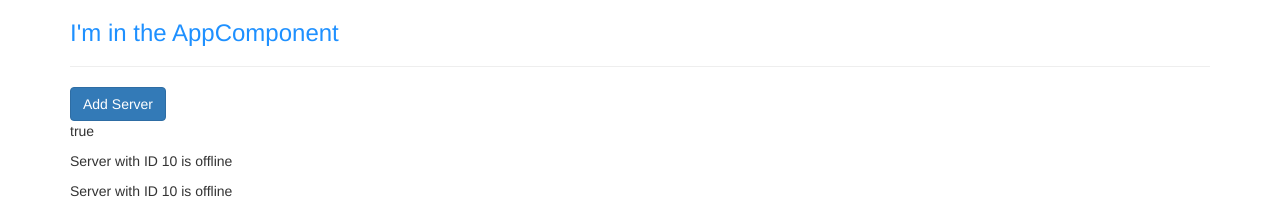
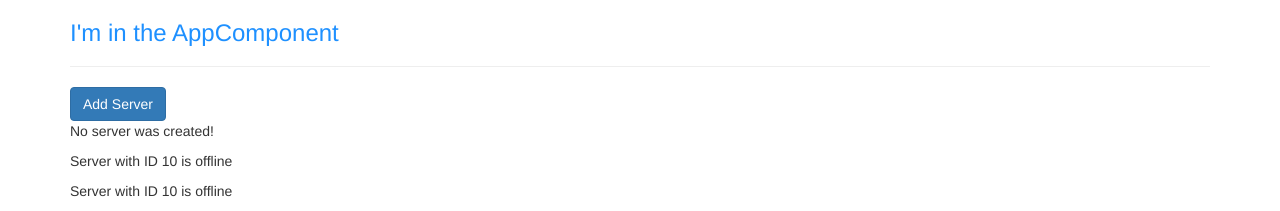
Before and after one commit to pbrandiezs/udemy-angular-the-complete-guide-2021-my-dream-app, an Angular app: page / in a window 1280 px wide. Shown: the top 211 px of the page. Built offline with nearby package versions, Linux system fonts and the light colour scheme.

Commit message:
feat: Lesson 30 Event Binding

```diff
--- a/src/app/servers/servers.component.html
+++ b/src/app/servers/servers.component.html
@@ -1,6 +1,8 @@
 <button
  class="btn btn-primary"
- [disabled]="!allowNewServer">Add Server</button>
-<p [innerText]="allowNewServer"></p>
+ [disabled]="!allowNewServer"
+ (click)="onCreateServer()">Add Server</button>
+<!-- <p [innerText]="allowNewServer"></p>-->
+<p>{{ serverCreationStatus }}</p>
 <app-server></app-server>
 <app-server></app-server>
--- a/src/app/servers/servers.component.ts
+++ b/src/app/servers/servers.component.ts
@@ -12,6 +12,7 @@
 })
 export class ServersComponent implements OnInit {
   allowNewServer = false;
+  serverCreationStatus = 'No server was created!'
 
   constructor() {
     setTimeout(() => {
@@ -22,4 +23,8 @@
   ngOnInit(): void {
   }
 
+  onCreateServer() {
+    this.serverCreationStatus = 'Server was created!';
+  }
+
 }
```
